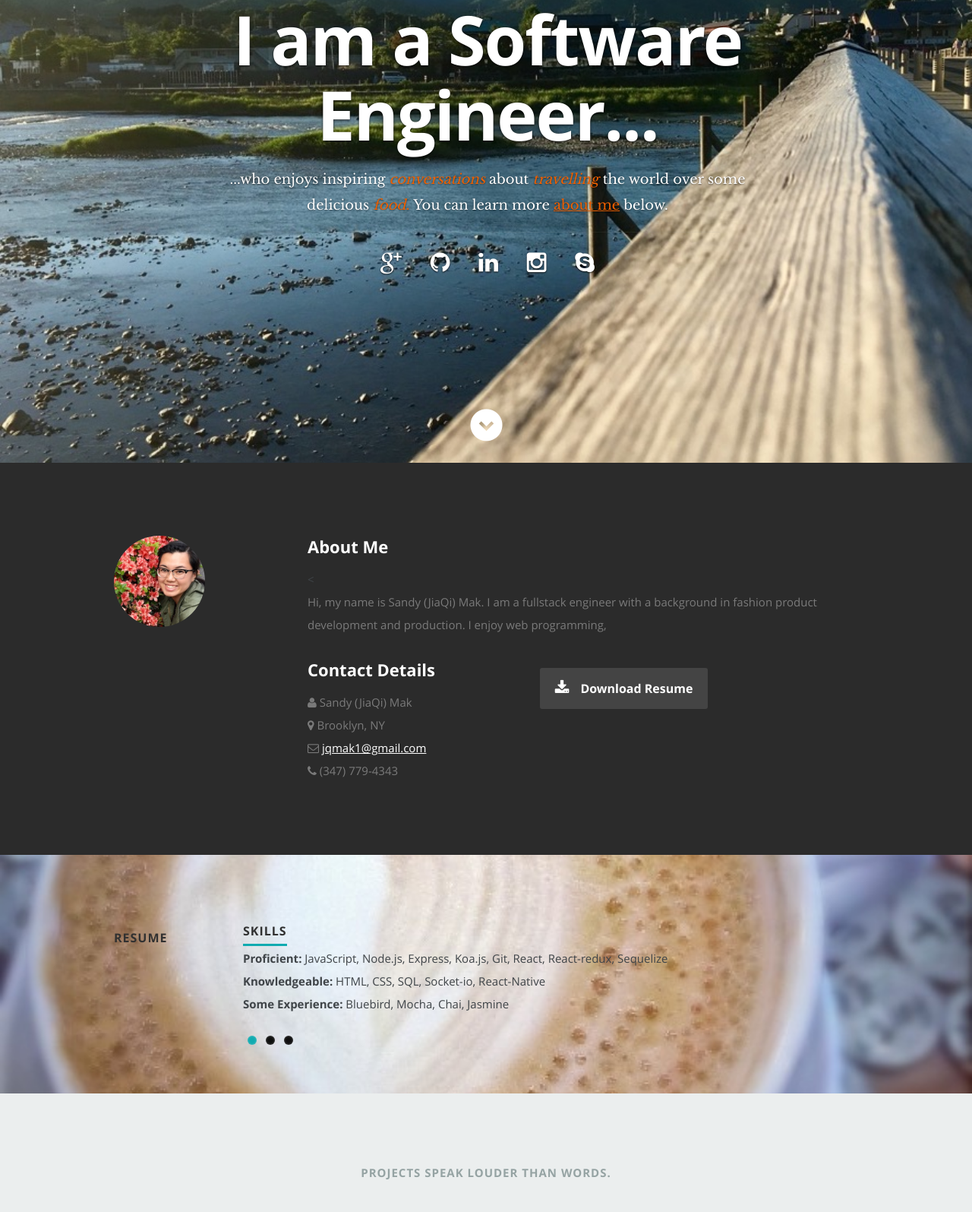
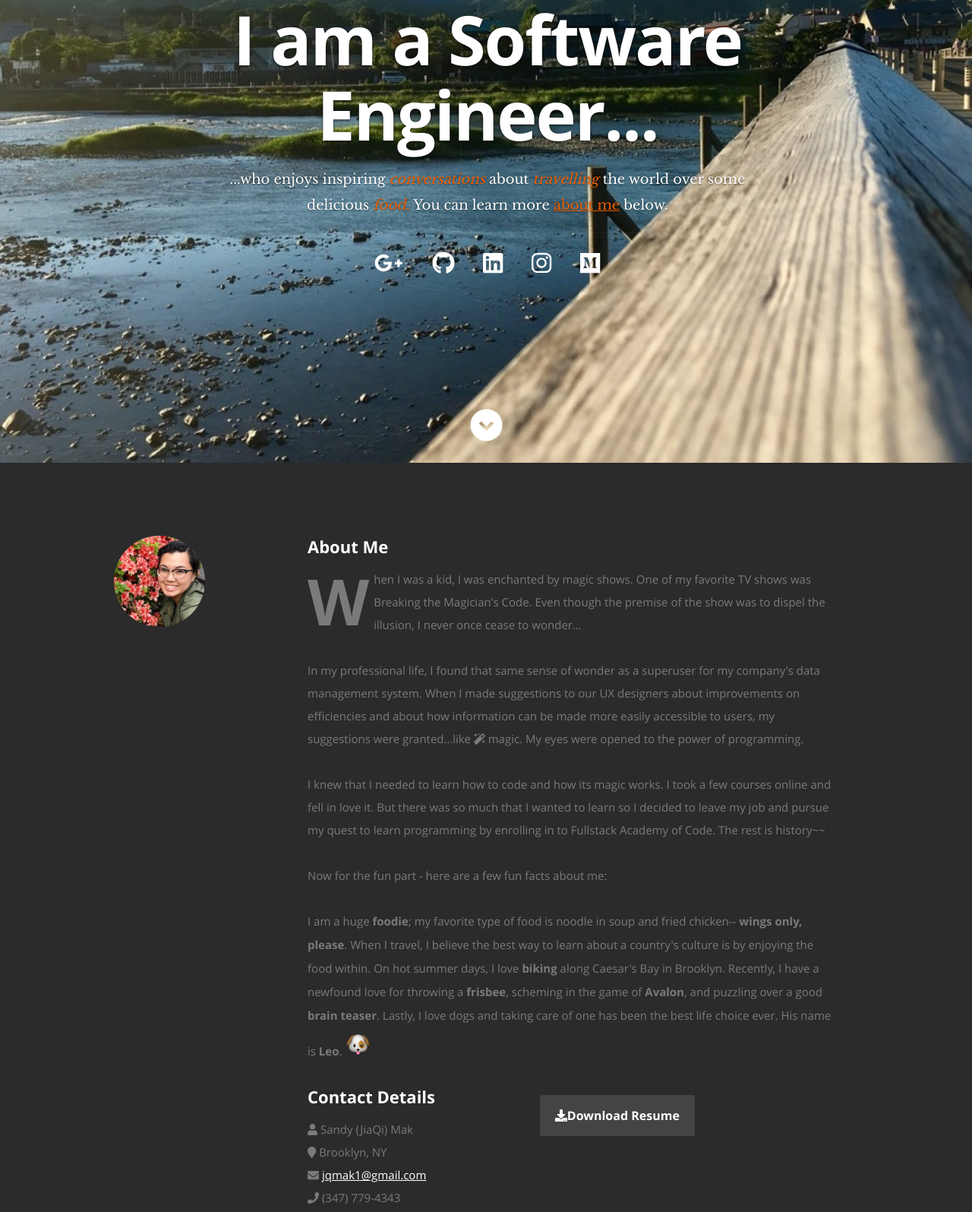
Before and after one commit to sandymak/portfolio, a plain HTML site: page index.html in a window 1280 px wide. Shown: the part 191-1786 px from the top of the page at 76% size. Drawn offline with nearby package versions, Linux system fonts and the light colour scheme.

Commit message:
added About Me section

```diff
--- a/index.html
+++ b/index.html
@@ -89,27 +89,27 @@
                 <ul class="social">
                     <li>
                         <a href="mailto:jqmak1@gmail.com">
-                            <i class="fa fa-google-plus"></i>
+                            <i class="fab fa-google-plus-g"></i>
                         </a>
                     </li>
                     <li>
                         <a href="https://github.com/sandymak">
-                            <i class="fa fa-github"></i>
+                            <i class="fab fa-github"></i>
                         </a>
                     </li>
                     <li>
                         <a href="https://www.linkedin.com/in/sandymak-0/">
-                            <i class="fa fa-linkedin"></i>
+                            <i class="fab fa-linkedin"></i>
                         </a>
                     </li>
                     <li>
                         <a href="https://www.instagram.com/sandywiich/">
-                            <i class="fa fa-instagram"></i>
+                            <i class="fab fa-instagram"></i>
                         </a>
                     </li>
                     <li>
-                        <a href="#">
-                            <i class="fa fa-skype"></i>
+                        <a href="https://medium.com/swlh/https-medium-com-sandymak-what-are-graphs-696076188116">
+                            <i class="fab fa-medium"></i>
                         </a>
                     </li>
                 </ul>
@@ -141,8 +141,31 @@
             <div class="nine columns main-col">
 
                 <h2>About Me</h2>
-                < <p>Hi, my name is Sandy (JiaQi) Mak. I am a fullstack engineer with a background in fashion product development
-                    and production. I enjoy web programming,
+                <p class="drop-cap">When I was a kid, I was enchanted by magic shows. One of my favorite TV shows was Breaking the Magician's
+                    Code. Even though the premise of the show was to dispel the illusion, I never once cease to wonder…
+                    <br>
+                    <br> In my professional life, I found that same sense of wonder as a superuser for my company's data management
+                    system. When I made suggestions to our UX designers about improvements on efficiencies and about how
+                    information can be made more easily accessible to users, my suggestions were granted…like
+                    <i class="fas fa-magic"></i> magic. My eyes were opened to the power of programming.
+                    <br>
+                    <br> I knew that I needed to learn how to code and how its magic works. I took a few courses online and fell
+                    in love it. But there was so much that I wanted to learn so I decided to leave my job and pursue my quest
+                    to learn programming by enrolling in to Fullstack Academy of Code. The rest is history~~
+                    <br>
+                    <br> Now for the fun part - here are a few fun facts about me:
+                    <br>
+                    <br> I am a huge
+                    <strong>foodie</strong>; my favorite type of food is noodle in soup and fried chicken--
+                    <strong>wings only, please</strong>. When I travel, I believe the best way to learn about a country's culture
+                    is by enjoying the food within. On hot summer days, I love
+                    <strong>biking</strong> along Caesar's Bay in Brooklyn. Recently, I have a newfound love for throwing a
+                    <strong>frisbee</strong>, scheming in the game of
+                    <strong>Avalon</strong>, and puzzling over a good
+                    <strong>brain teaser</strong>. Lastly, I love dogs and taking care of one has been the best life choice ever.
+                    His name is
+                    <strong>Leo</strong>.
+                    <img src="images/dog.png">
                 </p>
 
                 <div class="row">
@@ -160,7 +183,7 @@
                             </span>
                             <br>
                             <span>
-                                    <i class="fa fa-envelope-o"></i>
+                                <i class="fas fa-envelope"></i>
                                 <a href="mailto:jqmak1@gmail.com">
                                     <u>jqmak1@gmail.com</u>
                                 </a>
@@ -175,7 +198,7 @@
 
                     <div class="columns download">
                         <p>
-                                <a href="#" class="button">
+                            <a href="images/JiaQi(Sandy).Mak.pdf" class="button">
                                 <i class="fa fa-download"></i>Download Resume</a>
                         </p>
                     </div>
@@ -669,8 +692,10 @@
                         <br>
                         <i class="fa fa-map-marker"></i> Brooklyn, NY
                         <br>
-                        <i class="fa fa-envelope-o"></i>
-                        <a href="mailto:jqmak1@gmail.com"> jqmak1@gmail.com</a>
+                        <i class="fas fa-envelope"></i>
+                        <a href="mailto:jqmak1@gmail.com">
+                            <u>jqmak1@gmail.com</u>
+                        </a>
                         <br>
                         <i class="fa fa-phone"></i> (347) 779-4343
                     </p>
@@ -721,27 +746,27 @@
                 <ul class="social-links">
                     <li>
                         <a href="mailto:jqmak1@gmail.com">
-                            <i class="fa fa-google-plus"></i>
+                            <i class="fab fa-google-plus-g"></i>
                         </a>
                     </li>
                     <li>
                         <a href="https://github.com/sandymak">
-                            <i class="fa fa-github"></i>
+                            <i class="fab fa-github"></i>
                         </a>
                     </li>
                     <li>
                         <a href="https://www.linkedin.com/in/sandymak-0/">
-                            <i class="fa fa-linkedin"></i>
+                            <i class="fab fa-linkedin"></i>
                         </a>
                     </li>
                     <li>
                         <a href="https://www.instagram.com/sandywiich/">
-                            <i class="fa fa-instagram"></i>
+                            <i class="fab fa-instagram"></i>
                         </a>
                     </li>
                     <li>
-                        <a href="#">
-                            <i class="fa fa-skype"></i>
+                        <a href="https://medium.com/swlh/https-medium-com-sandymak-what-are-graphs-696076188116">
+                            <i class="fab fa-medium"></i>
                         </a>
                     </li>
                 </ul>
@@ -768,6 +793,7 @@
 
     <!-- Java Script
    ================================================== -->
+    <script defer src="https://use.fontawesome.com/releases/v5.0.7/js/all.js"></script>
     <script src="http://ajax.googleapis.com/ajax/libs/jquery/1.10.2/jquery.min.js"></script>
     <script>window.jQuery || document.write('<script src="js/jquery-1.10.2.min.js"><\/script>')</script>
     <script type="text/javascript" src="js/jquery-migrate-1.2.1.min.js"></script>
```
Also changed, not shown: favicon.png, favicon1.png (deleted), images/dog.png (added), 2 other files. Lines whose indentation alone changed are shown as unchanged.
